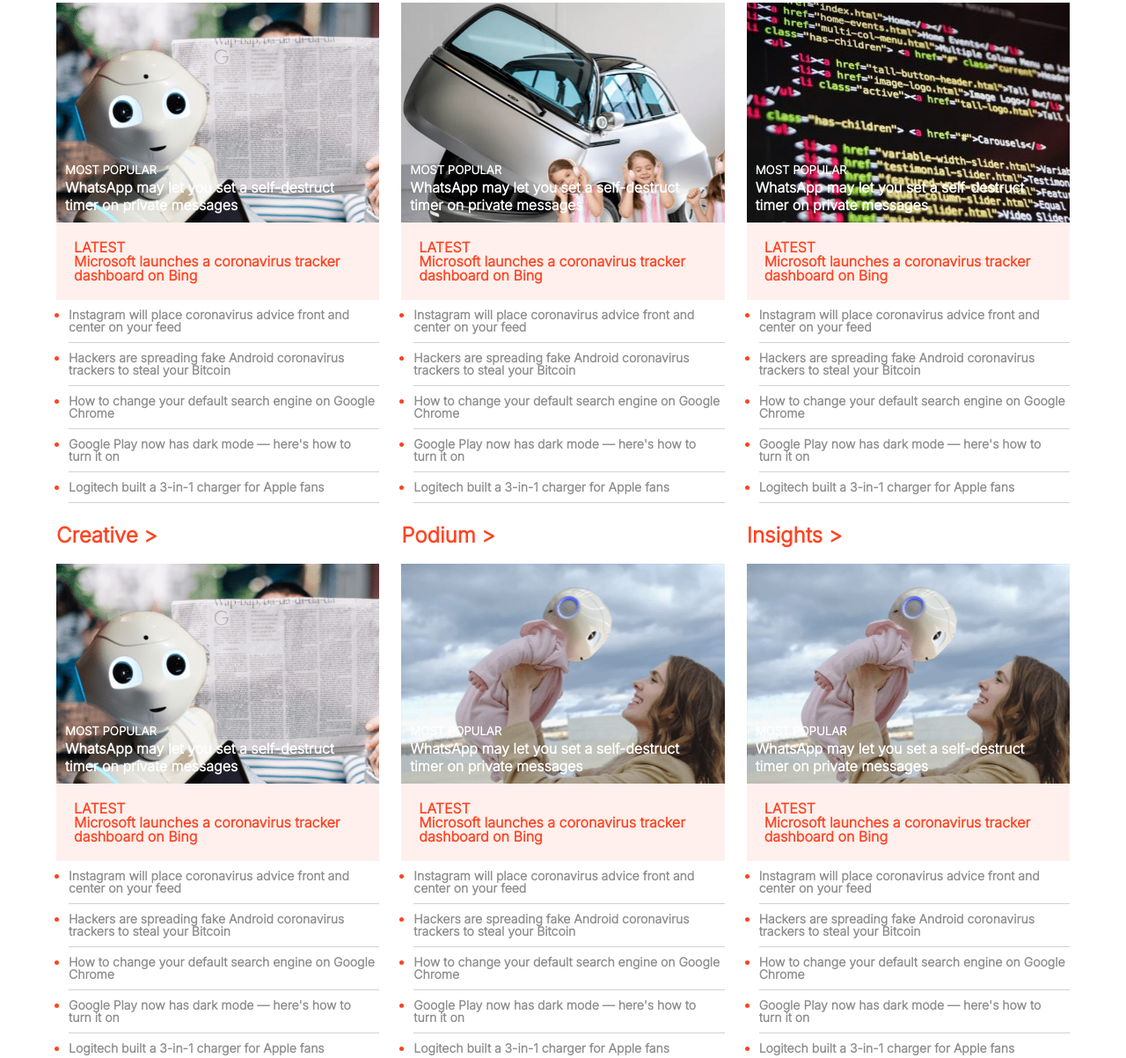
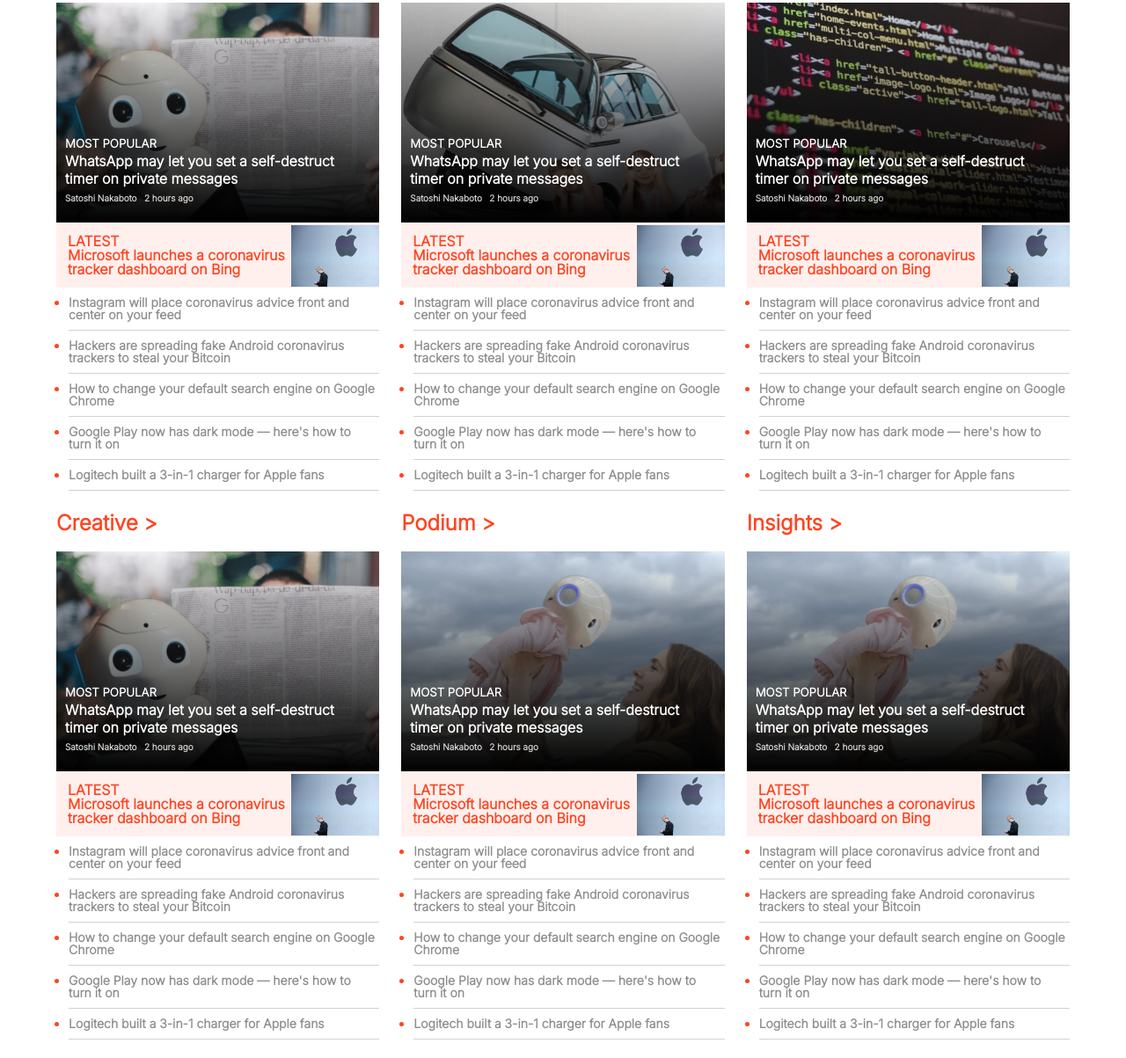
Before and after one commit to frankopkusianwar/Responsive-Design, a plain HTML site: page index.html in a window 1280 px wide. Shown: the part 1711-2914 px from the top of the page at 88% size. Drawn offline with Linux system fonts and the light colour scheme.

Commit message:
work on PR review from TSE

```diff
--- a/index.html
+++ b/index.html
@@ -228,12 +228,14 @@
                         <div class="grid-3__item--content-txt">
                             <h5>MOST POPULAR</h5>
                             <h4>WhatsApp may let you set a self-destruct timer on private messages</h4>
+                            <small class="p-special-2">Satoshi Nakaboto &nbsp; 2 hours ago</small>
                         </div>
                     </div>
                     <div class="grid-3__item--txt">
                         <p>
-                            LATEST <br> Microsoft launches a coronavirus tracker dashboard on Bing
+                            LATEST <br> Microsoft launches a coronavirus <br> tracker dashboard on Bing
                         </p>
+                        <div class="grid-3__img"><img src="img/jobs.jpg" alt=""></div>
                     </div>
                     <ul class="grid-3__links">
                         <li><a href="#">Instagram will place coronavirus advice front and center on your feed</a></li>
@@ -250,12 +252,14 @@
                         <div class="grid-3__item--content-txt">
                             <h5>MOST POPULAR</h5>
                             <h4>WhatsApp may let you set a self-destruct timer on private messages</h4>
+                            <small class="p-special-2">Satoshi Nakaboto &nbsp; 2 hours ago</small>
                         </div>
                     </div>
                     <div class="grid-3__item--txt">
                         <p>
-                            LATEST <br> Microsoft launches a coronavirus tracker dashboard on Bing
+                            LATEST <br> Microsoft launches a coronavirus <br> tracker dashboard on Bing
                         </p>
+                        <div class="grid-3__img"><img src="img/jobs.jpg" alt=""></div>
                     </div>
                     <ul class="grid-3__links">
                         <li><a href="#">Instagram will place coronavirus advice front and center on your feed</a></li>
@@ -272,12 +276,14 @@
                         <div class="grid-3__item--content-txt">
                             <h5>MOST POPULAR</h5>
                             <h4>WhatsApp may let you set a self-destruct timer on private messages</h4>
+                            <small class="p-special-2">Satoshi Nakaboto &nbsp; 2 hours ago</small>
                         </div>
                     </div>
                     <div class="grid-3__item--txt">
                         <p>
-                            LATEST <br> Microsoft launches a coronavirus tracker dashboard on Bing
+                            LATEST <br> Microsoft launches a coronavirus <br> tracker dashboard on Bing
                         </p>
+                        <div class="grid-3__img"><img src="img/jobs.jpg" alt=""></div>
                     </div>
                     <ul class="grid-3__links">
                         <li><a href="#">Instagram will place coronavirus advice front and center on your feed</a></li>
@@ -294,12 +300,14 @@
                         <div class="grid-3__item--content-txt">
                             <h5>MOST POPULAR</h5>
                             <h4>WhatsApp may let you set a self-destruct timer on private messages</h4>
+                            <small class="p-special-2">Satoshi Nakaboto &nbsp; 2 hours ago</small>
                         </div>
                     </div>
                     <div class="grid-3__item--txt">
                         <p>
-                            LATEST <br> Microsoft launches a coronavirus tracker dashboard on Bing
+                            LATEST <br> Microsoft launches a coronavirus <br> tracker dashboard on Bing
                         </p>
+                        <div class="grid-3__img"><img src="img/jobs.jpg" alt=""></div>
                     </div>
                     <ul class="grid-3__links">
                         <li><a href="#">Instagram will place coronavirus advice front and center on your feed</a></li>
@@ -316,12 +324,14 @@
                         <div class="grid-3__item--content-txt">
                             <h5>MOST POPULAR</h5>
                             <h4>WhatsApp may let you set a self-destruct timer on private messages</h4>
+                            <small class="p-special-2">Satoshi Nakaboto &nbsp; 2 hours ago</small>
                         </div>
                     </div>
                     <div class="grid-3__item--txt">
                         <p>
-                            LATEST <br> Microsoft launches a coronavirus tracker dashboard on Bing
+                            LATEST <br> Microsoft launches a coronavirus <br> tracker dashboard on Bing
                         </p>
+                        <div class="grid-3__img"><img src="img/jobs.jpg" alt=""></div>
                     </div>
                     <ul class="grid-3__links">
                         <li><a href="#">Instagram will place coronavirus advice front and center on your feed</a></li>
@@ -338,12 +348,14 @@
                         <div class="grid-3__item--content-txt">
                             <h5>MOST POPULAR</h5>
                             <h4>WhatsApp may let you set a self-destruct timer on private messages</h4>
+                            <small class="p-special-2">Satoshi Nakaboto &nbsp; 2 hours ago</small>
                         </div>
                     </div>
                     <div class="grid-3__item--txt">
                         <p>
-                            LATEST <br> Microsoft launches a coronavirus tracker dashboard on Bing
+                            LATEST <br> Microsoft launches a coronavirus <br> tracker dashboard on Bing
                         </p>
+                        <div class="grid-3__img"><img src="img/jobs.jpg" alt=""></div>
                     </div>
                     <ul class="grid-3__links">
                         <li><a href="#">Instagram will place coronavirus advice front and center on your feed</a></li>
@@ -360,12 +372,14 @@
                         <div class="grid-3__item--content-txt">
                             <h5>MOST POPULAR</h5>
                             <h4>WhatsApp may let you set a self-destruct timer on private messages</h4>
+                            <small class="p-special-2">Satoshi Nakaboto &nbsp; 2 hours ago</small>
                         </div>
                     </div>
                     <div class="grid-3__item--txt">
                         <p>
-                            LATEST <br> Microsoft launches a coronavirus tracker dashboard on Bing
+                            LATEST <br> Microsoft launches a coronavirus <br> tracker dashboard on Bing
                         </p>
+                        <div class="grid-3__img"><img src="img/jobs.jpg" alt=""></div>
                     </div>
                     <ul class="grid-3__links">
                         <li><a href="#">Instagram will place coronavirus advice front and center on your feed</a></li>
@@ -382,12 +396,14 @@
                         <div class="grid-3__item--content-txt">
                             <h5>MOST POPULAR</h5>
                             <h4>WhatsApp may let you set a self-destruct timer on private messages</h4>
+                            <small class="p-special-2">Satoshi Nakaboto &nbsp; 2 hours ago</small>
                         </div>
                     </div>
                     <div class="grid-3__item--txt">
                         <p>
-                            LATEST <br> Microsoft launches a coronavirus tracker dashboard on Bing
+                            LATEST <br> Microsoft launches a coronavirus <br> tracker dashboard on Bing
                         </p>
+                        <div class="grid-3__img"><img src="img/jobs.jpg" alt=""></div>
                     </div>
                     <ul class="grid-3__links">
                         <li><a href="#">Instagram will place coronavirus advice front and center on your feed</a></li>
--- a/style.css
+++ b/style.css
@@ -305,7 +305,7 @@ main {
 }
 
 .grid-3__item--content {
-  background: url(img/img6.png);
+  background: linear-gradient(rgba(236, 240, 241, 0.1), black), url(img/img6.png);
   background-repeat: no-repeat;
   text-align: start;
   align-items: baseline;
@@ -315,17 +315,40 @@ main {
 }
 
 .grid-3__item--content-txt {
-  padding: 180px 10px 0 10px;
+  padding: 150px 10px 0 10px;
   color: white;
   font-weight: bolder;
   line-height: 20px;
   cursor: pointer;
 }
 
+.grid-3__item--txt {
+  display: flex;
+  position: relative;
+  background-color: rgba(255, 68, 34, 0.08);
+}
+
 .grid-3__item--txt p {
-  padding: 20px;
+  padding: 13px;
   font-weight: bolder;
-  background-color: rgba(255, 68, 34, 0.08);
+}
+
+.p-special-2 {
+  font-size: 10px;
+  color: rgb(218, 216, 216);
+}
+
+.grid-3__img {
+  position: absolute;
+  top: 0px;
+  right: 0px;
+  margin-top: 3px;
+  width: 100px;
+  height: 153px;
+}
+
+.grid-3__img img{
+  width: 100%;
 }
 
 .grid-3__links {
@@ -345,37 +368,37 @@ main {
 }
 
 .grid-3__item--content__bg1 {
-  background: url(img/img4.png);
+  background: linear-gradient(rgba(236, 240, 241, 0.1), black), url(img/img4.png);
   background-repeat: no-repeat;
 }
 
 .grid-3__item--content__bg2 {
-  background: url(img/img5.jpg);
+  background: linear-gradient(rgba(236, 240, 241, 0.1), black), url(img/img5.jpg);
   background-repeat: no-repeat;
 }
 
 .grid-3__item--content__bg3 {
-  background: url(img/img9.png);
+  background: linear-gradient(rgba(236, 240, 241, 0.1), black), url(img/img9.png);
   background-repeat: no-repeat;
 }
 
 .grid-3__item--content__bg4 {
-  background: url(img/img2.png);
+  background: linear-gradient(rgba(236, 240, 241, 0.1), black), url(img/img2.png);
   background-repeat: no-repeat;
 }
 
 .grid-3__item--content__bg5 {
-  background: url(img/img2.png);
+  background: linear-gradient(rgba(236, 240, 241, 0.1), black), url(img/img2.png);
   background-repeat: no-repeat;
 }
 
 .grid-3__item--content__bg6 {
-  background: url(img/img8.jpg);
+  background: linear-gradient(rgba(236, 240, 241, 0.1), black), url(img/img8.jpg);
   background-repeat: no-repeat;
 }
 
 .grid-3__item--content__bg7 {
-  background: url(img/img1.png);
+  background: linear-gradient(rgba(236, 240, 241, 0.1), black), url(img/img1.png);
   background-repeat: no-repeat;
 }
 
```
